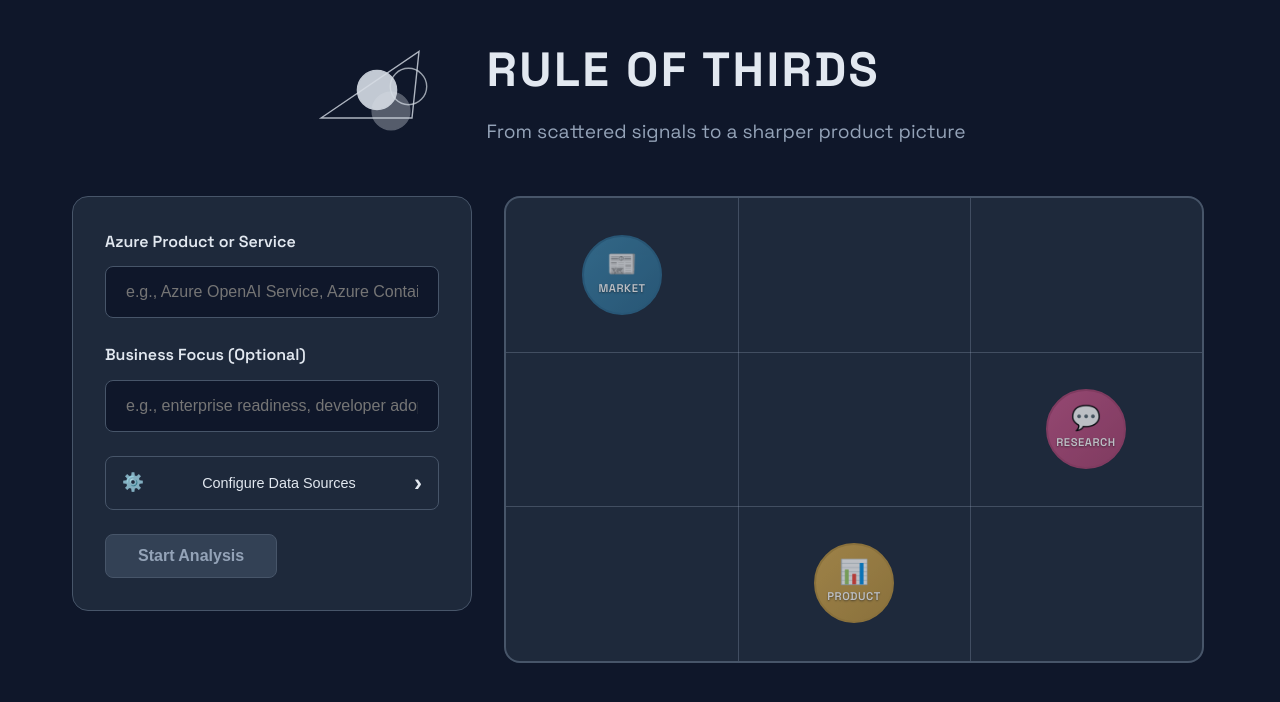
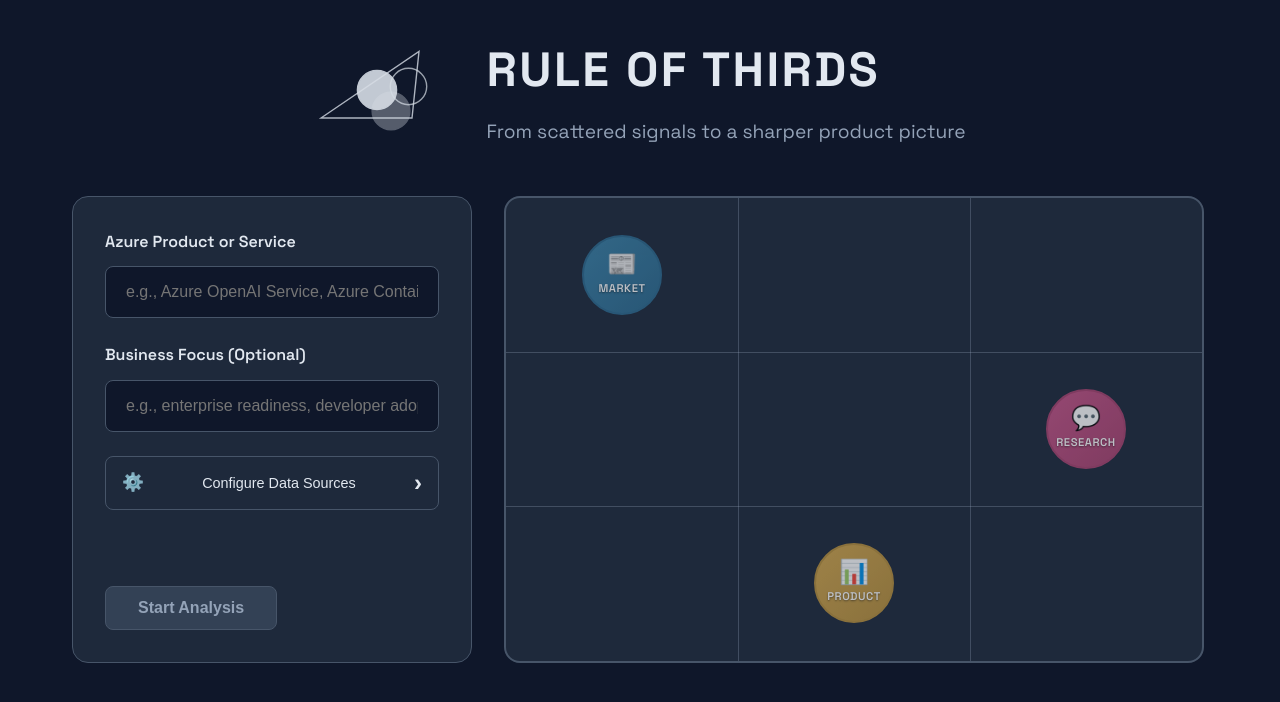
Before and after one commit to damondel/rule-of-thirds-webapp, a React (Vite) app in the folder web/: page / in a window 1280 px wide. Shown: the top 702 px of the page. Built offline with nearby package versions, Linux system fonts and the light colour scheme.

Commit message:
Updated index.css

```diff
--- a/web/src/index.css
+++ b/web/src/index.css
@@ -100,6 +100,7 @@ body {
   display: flex;
   flex-direction: column;
   gap: 1.5rem;
+  min-height: 467px;
 }
 
 .input-group {
```
